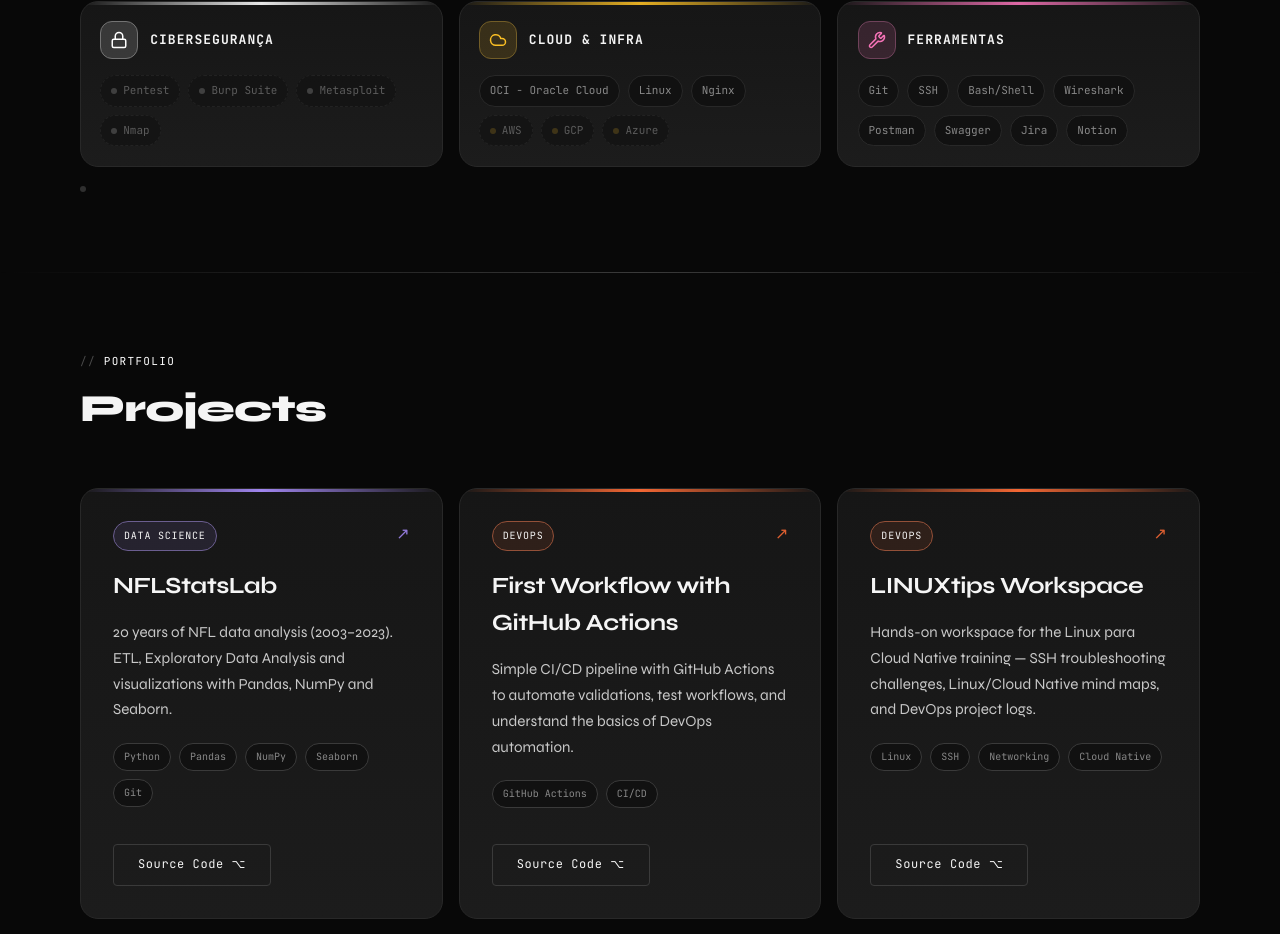
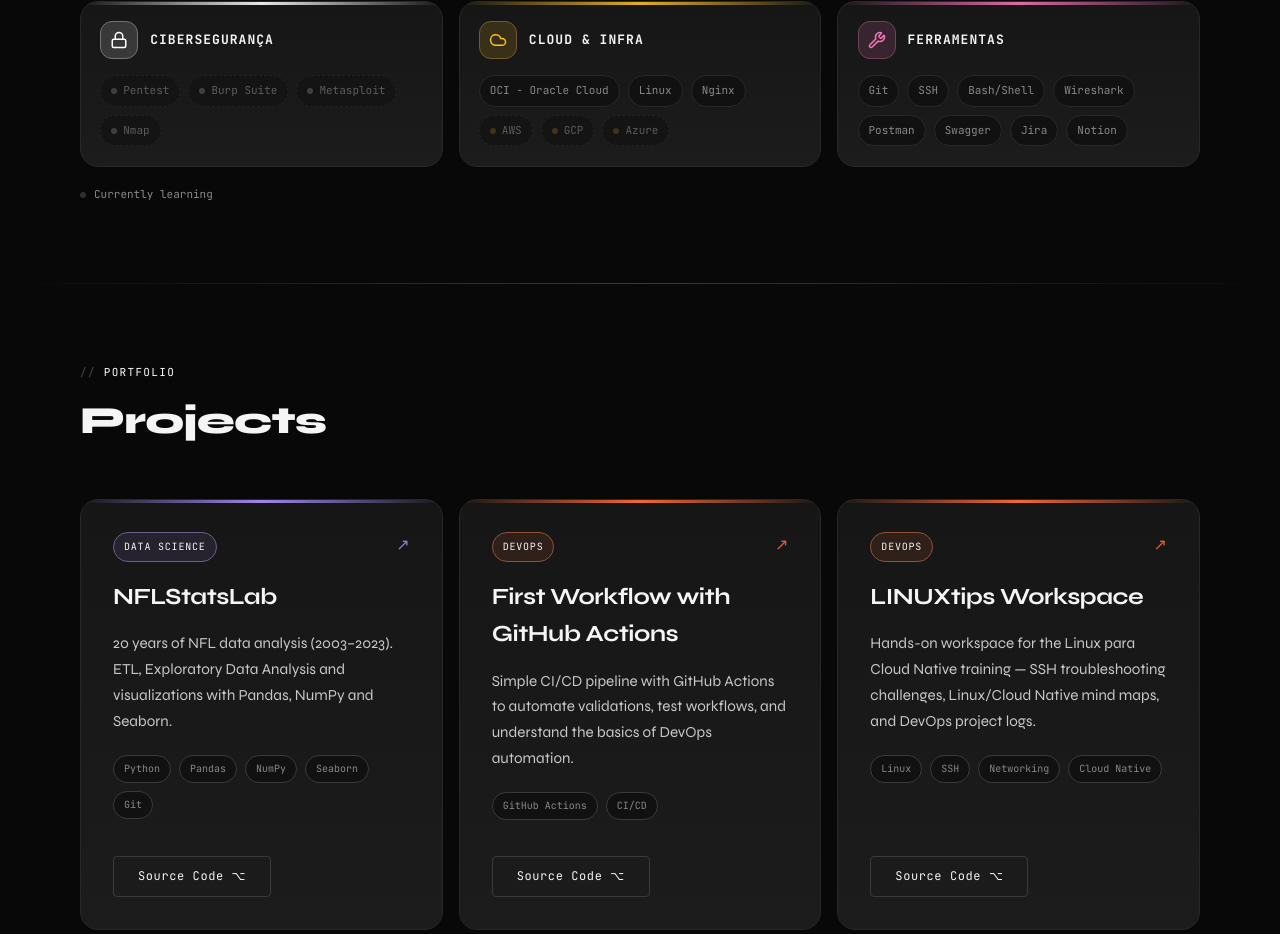
Before and after one commit to csarsantos96/cesar.dev, a React (Vite) app: page / in a window 1280 px wide. Shown: the part 2115-3049 px from the top of the page. Built offline with nearby package versions, Linux system fonts and the light colour scheme.

Commit message:
fix: add missing learning/learningLegend strings to skills

```diff
--- a/src/i18n/translations.ts
+++ b/src/i18n/translations.ts
@@ -33,6 +33,8 @@
 
         tools: 'Ferramentas',
       },
+      learning: 'Em aprendizado',
+      learningLegend: 'Em aprendizado',
     },
     projects: {
       tag: 'portfólio',
@@ -174,6 +176,8 @@
         cloud: 'Cloud & Infra',
         tools: 'Ferramentas',
       },
+      learning: 'Currently learning',
+      learningLegend: 'Currently learning',
     },
     projects: {
   tag: 'portfolio',
@@ -317,6 +321,8 @@
 
         tools: 'Ferramentas',
       },
+      learning: 'Wird gerade gelernt',
+      learningLegend: 'Wird gerade gelernt',
     },
     projects: {
   tag: 'portfolio',
```
Also changed, not shown: 1 other file (tests, documents, lock files or other folders).
